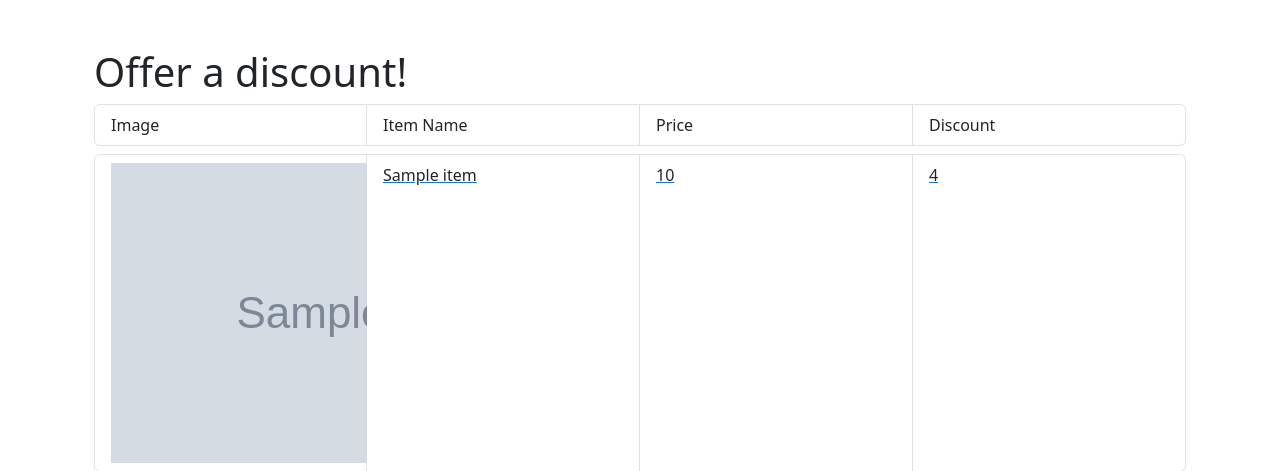
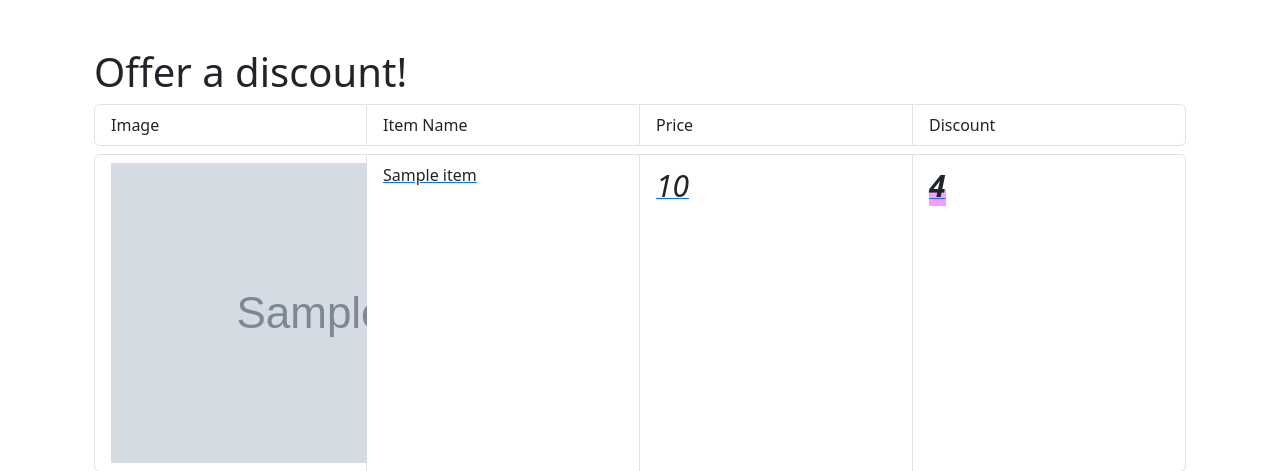
Before and after one commit to rakuten-team2-django/rakuten-team2-project, a Django app: template templates/reasonable_recommendation_app/test_yuto.html in a window 1280 px wide. Shown: the part 56-527 px from the top of the page. Run offline with Django 4.2, Linux system fonts and the light colour scheme; the template is opened without the code that fills it: most values are stand-ins (such as "Sample title", 1, 10 or a date in 2020); grey boxes marked "Sample" are stand-in pictures.

Commit message:
fix yuto html

```diff
--- a/templates/reasonable_recommendation_app/test_yuto.html
+++ b/templates/reasonable_recommendation_app/test_yuto.html
@@ -27,8 +27,8 @@
                     <ul class="list-group list-group-horizontal">
                         <li class="list-group-item w-25"><img src="{{ item.productimg_url }}"></li>
                         <li class="list-group-item w-25">{{ item.product_name }}</li>
-                        <li class="list-group-item w-25">{{ item.price }}</li>
-                        <li class="list-group-item w-25">{{ item.discount_rate }}</li>
+                        <li class="list-group-item w-25"><span style="font-size: 30px; font-style: italic; ">{{ item.price }}</span></li>
+                        <li class="list-group-item w-25"><span style="background: linear-gradient(transparent 60%, #ff99ff 60%); font-size: 30px; font-weight: bold; font-style: italic; ">{{ item.discount_rate }}</span></li>
                     </ul>
                 </a>
                 {% endfor %}
```
